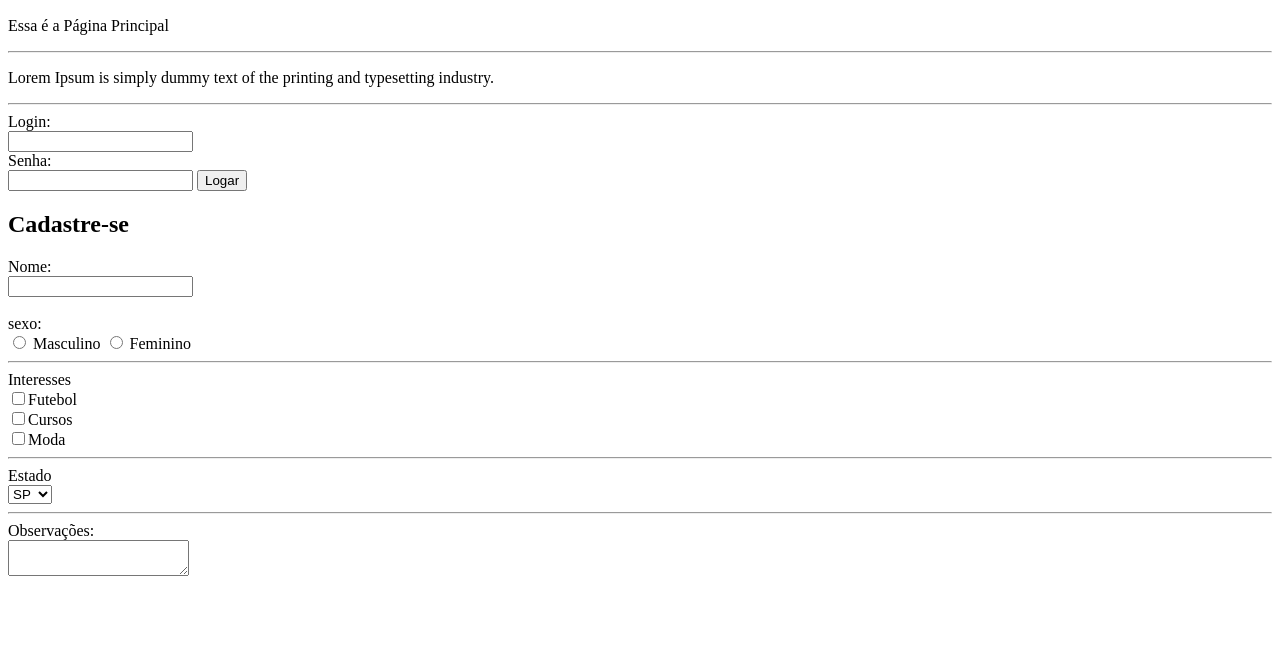
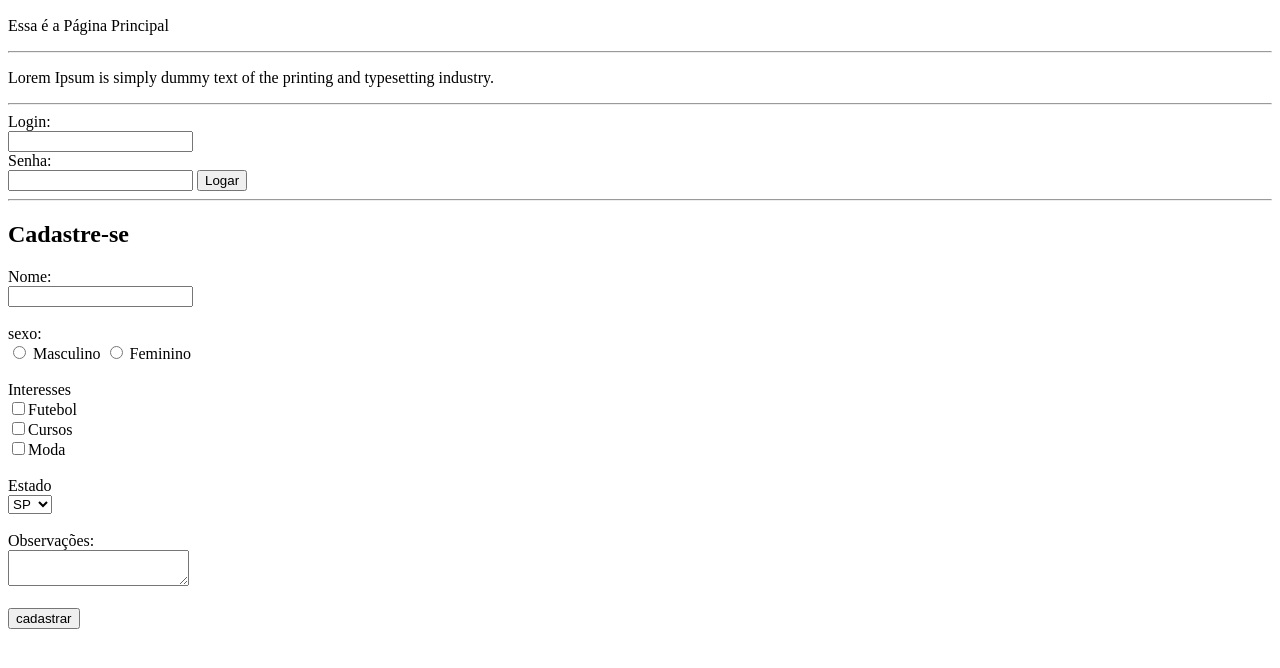
Before and after one commit to ManoelThiago/Desenvolvimento-WEB, a plain HTML site: page index.html in a window 1280 px wide. Shown: the part 76-744 px from the top of the page. Drawn offline with Linux system fonts and the light colour scheme.

Commit message:
Update Página Principal.html
Atualização final

```diff
--- a/index.html
+++ b/index.html
@@ -42,26 +42,24 @@
 
 			<input type="button" value="Logar">
 
-		</form>
+			<hr>
 
 			<h2>Cadastre-se</h2>
+
 			Nome:<br>
+
 			<input type="text" name="login"><br><br>
 
 			sexo:<br>
 			<input type="radio" name="sexo" value="M">
 			Masculino
 			<input type="radio" name="sexo" value="F">
-		Feminino<br>
-
-		<hr>
+			Feminino<br><br>
 
 			Interesses<br>
 			<input type="checkbox" name="Interesses">Futebol<br>
 			<input type="checkbox" name="Interesses">Cursos<br>
-		<input type="checkbox" name="Interesses">Moda<br>
-
-		<hr>
+			<input type="checkbox" name="Interesses">Moda<br><br>
 
 			Estado<br>
 			<select name="estado">
@@ -69,13 +67,14 @@
 				<option value="mg">MG</option>
 				<option value="rj">RJ</option>
 				<option value="rs">RS</option>
-		</select><br>
-
-		<hr>
+			</select><br><br>
 
 			Observações:<br>
-		<textarea></textarea>
+			<textarea></textarea><br><br>
 
+			<input type="submit" value="cadastrar">
+
+		</form>
 
 	</body>
 
```
Lines whose indentation alone changed are shown as unchanged.
